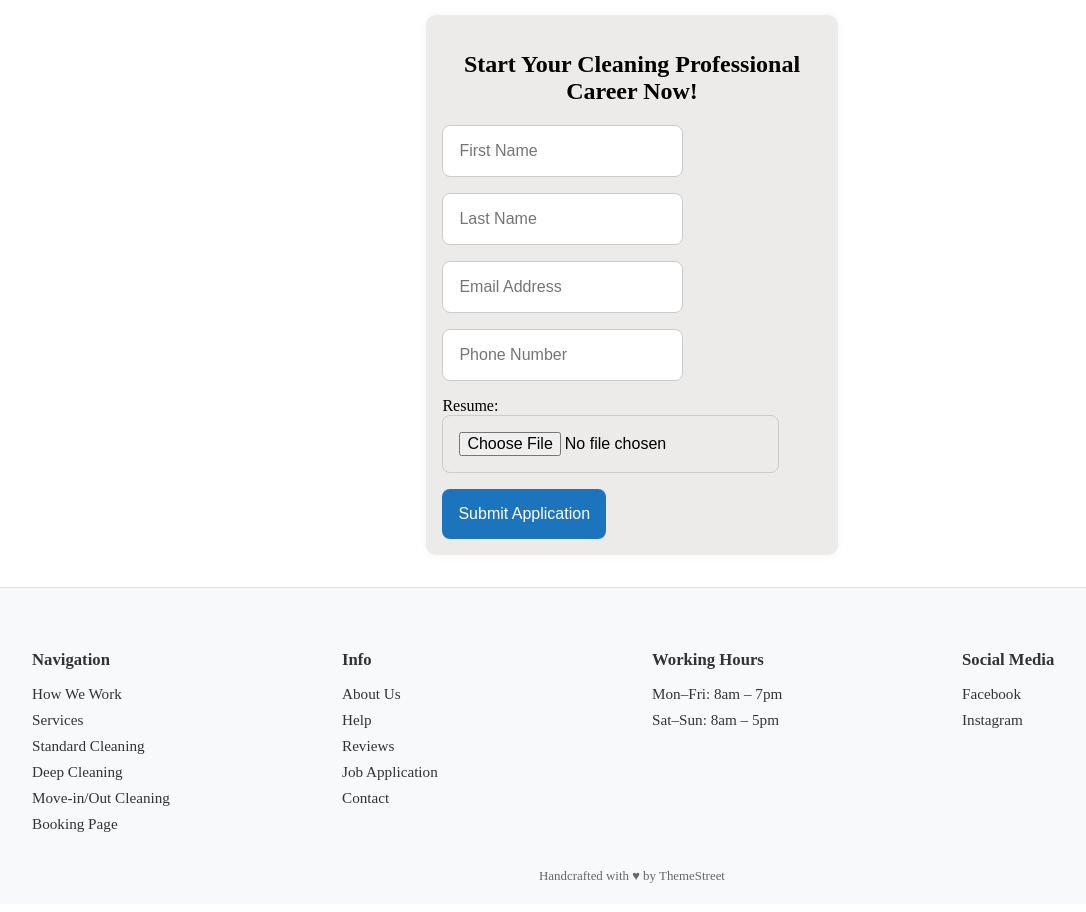
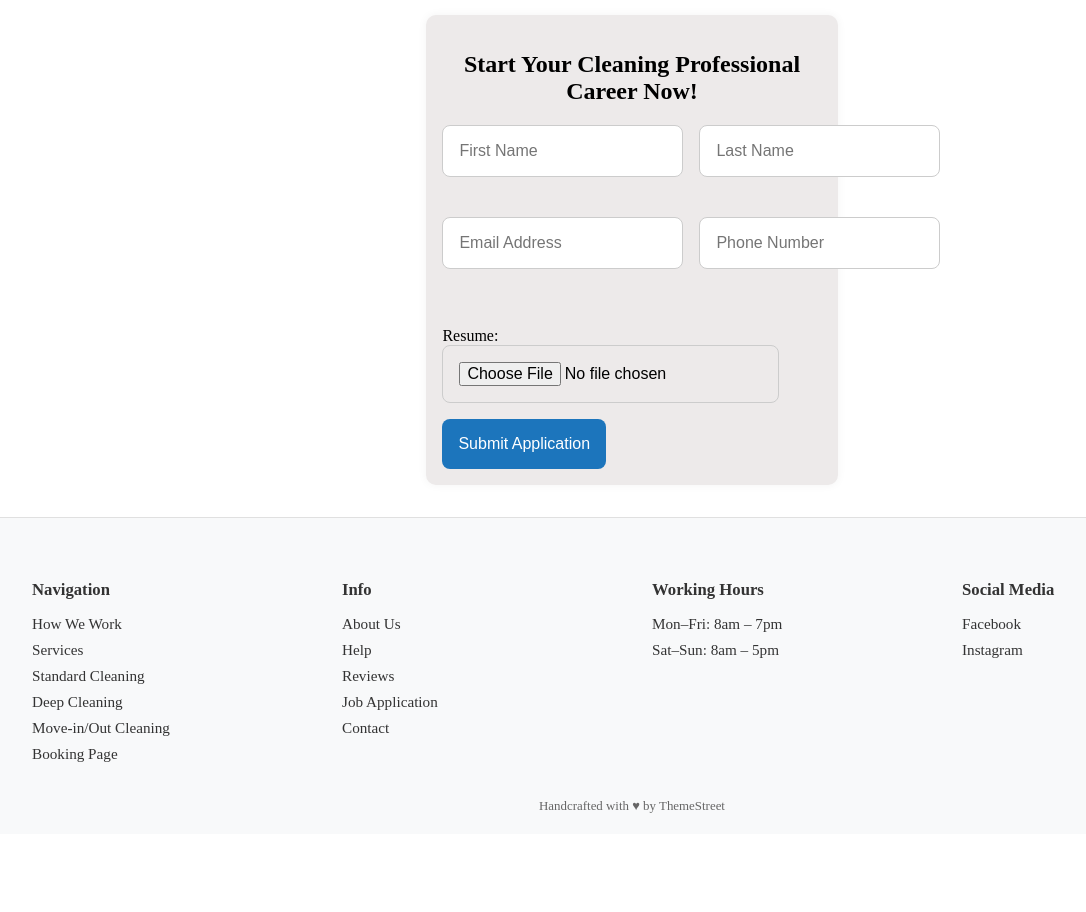
Before and after one commit to jamesd810/shine-squad, a React (Create React App) app: page /job-application in a window 1280 px wide. Shown: the part 960-1872 px from the top of the page, without its empty margins (8-1094 px from the left). After the commit the page ends 1802 px from the top, so only its background shows below. Built offline with nearby package versions, Linux system fonts and the light colour scheme.

Commit message:
form application fixes

```diff
--- a/src/pages/AboutUs/JobApplication/JobApplicationForm/JobApplicationForm.tsx
+++ b/src/pages/AboutUs/JobApplication/JobApplicationForm/JobApplicationForm.tsx
@@ -29,11 +29,11 @@ const JobApplicationForm = ({
 }: JobApplicationFormProps): React.JSX.Element => {
   const [formData, setFormData] = useState(applicantDetails);
   const [errors, setErrors] = useState<{ [key: string]: string }>({});
-
   let message: string;
 
   const handleNameInput = (event: React.FocusEvent<HTMLInputElement>) => {
     const { name, value } = event.target;
+    message = "";
     if (name === "email" && !isValidEmail(value)) {
       message = "Invalid email address";
     }
@@ -43,7 +43,7 @@ const JobApplicationForm = ({
 
     setErrors((prev) => ({
       ...prev,
-      [name]: message,
+      [name]: value ? message : "",
     }));
   };
 
@@ -73,7 +73,7 @@ const JobApplicationForm = ({
     try {
       const response = await axios.post(
         "http://localhost:3000/api/apply",
-        userDataToSend
+        userDataToSend,
       );
 
       if (response.status === 200) {
@@ -92,7 +92,10 @@ const JobApplicationForm = ({
       <div className="app-form">
         <h2>Start Your Cleaning Professional Career Now!</h2>
 
+        <div className="row">
+          <div className="input-group">
             {errors.firstName && <div className="error">{errors.lastName}</div>}
+
             <input
               placeholder="First Name"
               type="text"
@@ -101,8 +104,11 @@ const JobApplicationForm = ({
               onChange={handleChange}
               required
             />
+          </div>
 
+          <div className="input-group">
             {errors.lastName && <div className="error">{errors.lastName}</div>}
+
             <input
               placeholder="Last Name"
               type="text"
@@ -111,8 +117,13 @@ const JobApplicationForm = ({
               onChange={handleChange}
               required
             />
+          </div>
+        </div>
 
+        <div className="row">
+          <div className="input-group">
             {errors.email && <div className="error">{errors.email}</div>}
+
             <input
               type="email"
               name="email"
@@ -123,8 +134,9 @@ const JobApplicationForm = ({
               required
               placeholder="Email Address"
             />
+          </div>
 
-        {errors.phone && <div className="error">{errors.phone}</div>}
+          <div className="input-group">
             <input
               type="tel"
               name="phone"
@@ -134,6 +146,10 @@ const JobApplicationForm = ({
               required
               placeholder="Phone Number"
             />
+
+            {errors.phone && <div className="error">{errors.phone}</div>}
+          </div>
+        </div>
 
         <br />
 
--- a/src/pages/AboutUs/JobApplication/JobApplicationForm/jobApplicationForm.scss
+++ b/src/pages/AboutUs/JobApplication/JobApplicationForm/jobApplicationForm.scss
@@ -37,6 +37,27 @@ form {
       background-color: #155a8a;
     }
   }
+
+  .input-group {
+    position: relative;
+    margin-bottom: 1.5rem;
+  }
+
+  .input-group .error {
+    position: absolute;
+    top: -1.2em;
+    left: 0;
+    color: red;
+    font-size: 0.95em;
+    margin-bottom: 0;
+    white-space: nowrap;
+    pointer-events: none;
+  }
+
+  .row {
+    display: flex;
+    gap: 1rem; // space between the two input groups
+  }
 }
 
 .error {
```
Also changed, not shown: eslint.config.js (deleted, +0 -11 lines), package.json (+8 -0 lines), 1 other file (tests, documents, lock files or other folders). Lines whose indentation alone changed are shown as unchanged.
